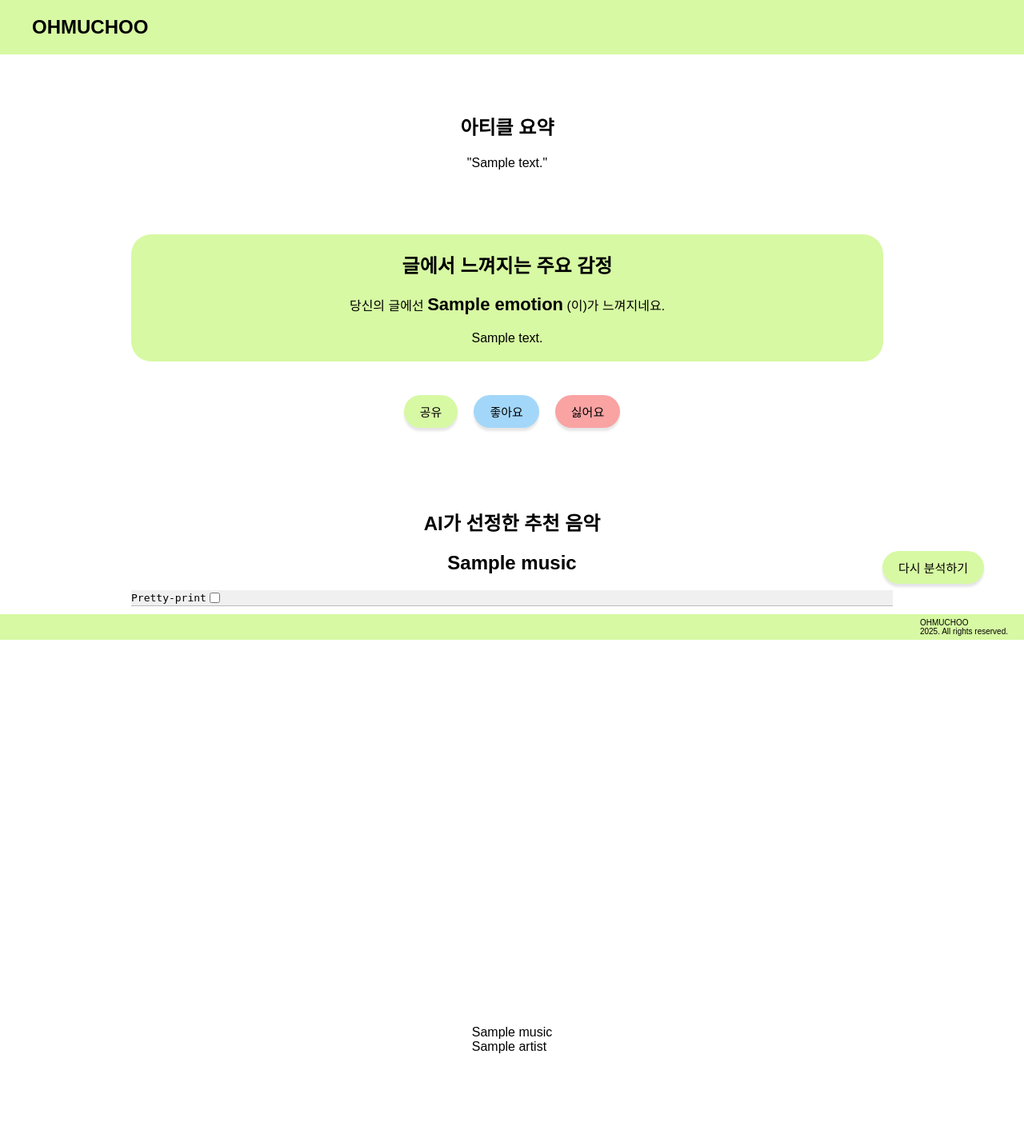
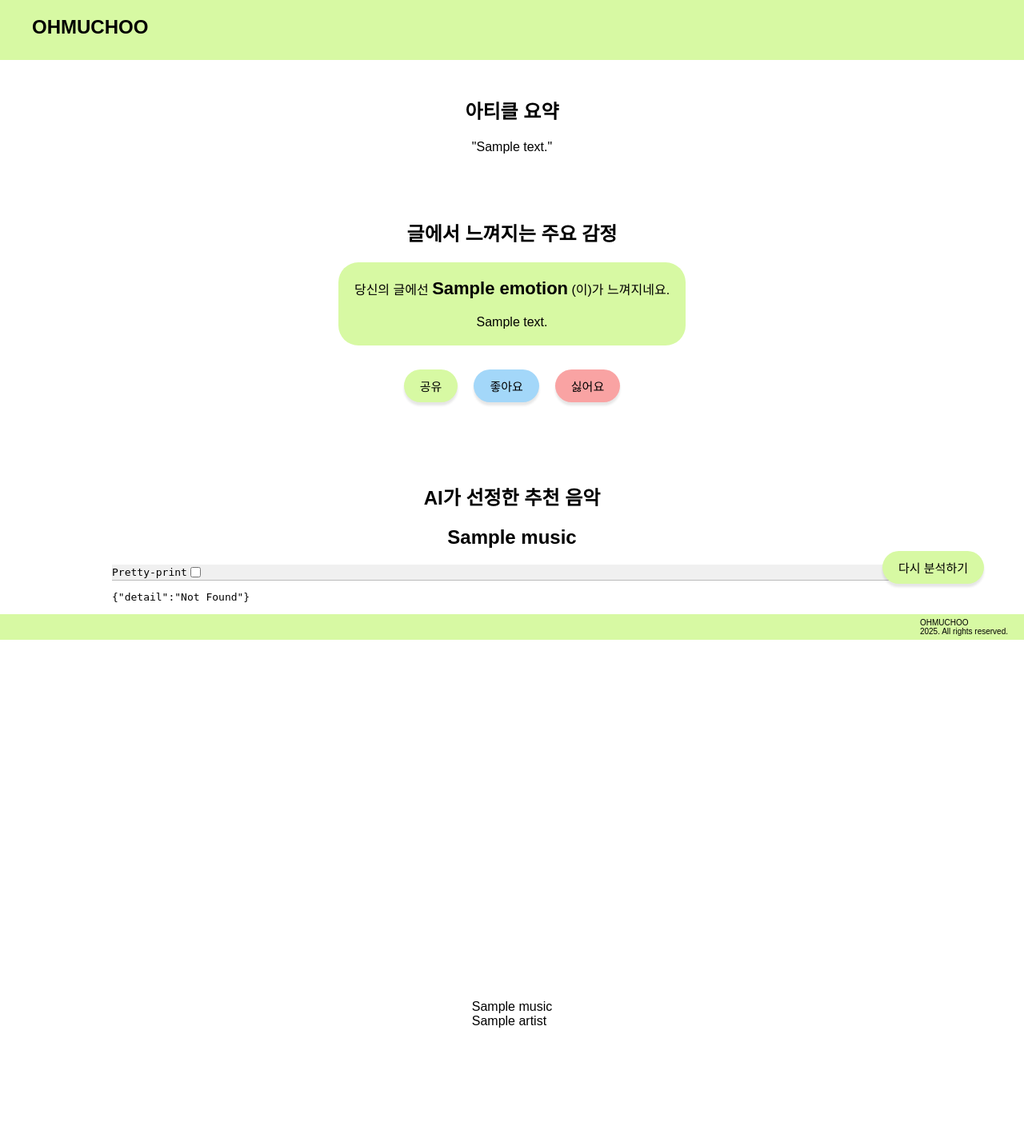
Before and after one commit to AIX-oneTeam/ohmyuchu, a FastAPI app: template app/templates/result.html in a window 1280 px wide. Shown: the whole page at 80% size. After the commit the page ends 1285 px from the top, so only its background shows below. Run offline with FastAPI, Linux system fonts and the light colour scheme; the template is opened without the code that fills it: most values are stand-ins (such as "Sample title", 1, 10 or a date in 2020); some web fonts are replaced.

Commit message:
중간 머지

```diff
--- a/app/static/style_result.css
+++ b/app/static/style_result.css
@@ -13,6 +13,22 @@ li{
    width: 100%;
    background-color: #D7F9A3;
    position: fixed;
+}
+
+.ret_header_green{
+   padding: 20px;
+   width: 100%;
+   background-color: #D7F9A3;
+   position: absolute;
+   top:0;
+   right:0;
+}
+.ret_logo_green {
+   font-family: 'DNFBitBitv2', sans-serif;
+   font-weight: bold;
+   font-size: 24px;
+   color: #000000;
+   padding-left: 20px;
 }
 
 /* .ret_text_container::before{
@@ -46,16 +62,16 @@ li{
     font-family: 'GangwonEduPowerExtraBoldA', sans-serif;
     max-width: 1048px;
     width:100%;
-    padding: 0 48px;
+    padding: 0 24px;
     margin: 0 auto;
 }
 
-.ret_container::before{
+/* .ret_container::before{
     content: '';
     display: block;
     width: 100%;
     height: 40px;
-}
+} */
 
 .logo_green {
    font-family: 'DNFBitBitv2', sans-serif;
@@ -69,11 +85,18 @@ li{
     font-family: 'GangwonEduPowerExtraBoldA', sans-serif;
     max-width: 1048px;
     width: 100%;
-    padding: 100px 12px 12px 0;
+    padding: 120px 24px 0 24px;
     display: flex;
     flex-direction: column;
     gap: 80px;
     border-radius: 20px;
+}
+
+.ret_text_emotion_container{
+    display: flex;
+    flex-direction: column;
+    align-items: center;
+    gap: 20px;
 }
 
 .ret_text_emotion{
@@ -119,6 +142,7 @@ li{
     cursor: pointer;
     transition: all 0.2s;
     box-shadow: 0 4px 3px rgba(0, 0, 0, 0.1);
+
 }
 
 .ret_music_container{
@@ -131,6 +155,7 @@ li{
     justify-content:center;
     align-items: center;
     position: relative;
+    z-index: -1;
 }
 
 .ret_music_summary{
--- a/app/templates/result.html
+++ b/app/templates/result.html
@@ -13,18 +13,22 @@
   </head>
   <body>
     <header class="header_green">
-      <div class="logo_green">OHMUCHOO</div>
+      <div class="logo_green">감정 분석 결과</div>
     </header>
 
     <main class="ret_container">
     <section class="ret_text_container">
+      <div class="ret_header_green">
+        <div class="ret_logo_green">OHMUCHOO</div>
+      </div>
       <div class="ret_text_summary">
         <h2 class="ret_text_summary--header">아티클 요약</h2>
         <p class="ret_text_summary--bold">"{{ data.summary }}"</p>
       </div>
 
+      <div class= "ret_text_emotion_container">
+      <h2 class="ret_text_emotion--header">글에서 느껴지는 주요 감정</h2>
       <div class="ret_text_emotion">
-        <h2 class="ret_text_emotion--header">글에서 느껴지는 주요 감정</h2>
         <p class="ret_text_emotion--plane">
           당신의 글에선
           <span class="ret_text_emotion--bold">{{ data.emotion }}</span>
@@ -32,6 +36,7 @@
         </p>
         <p>{{data.comment}}</p>
 
+      </div>
       </div>
     </section>
       <div class="button_container">
```
Also changed, not shown: app/static/style_index.css (+9 -11 lines), app/templates/index.html (+17 -7 lines).
